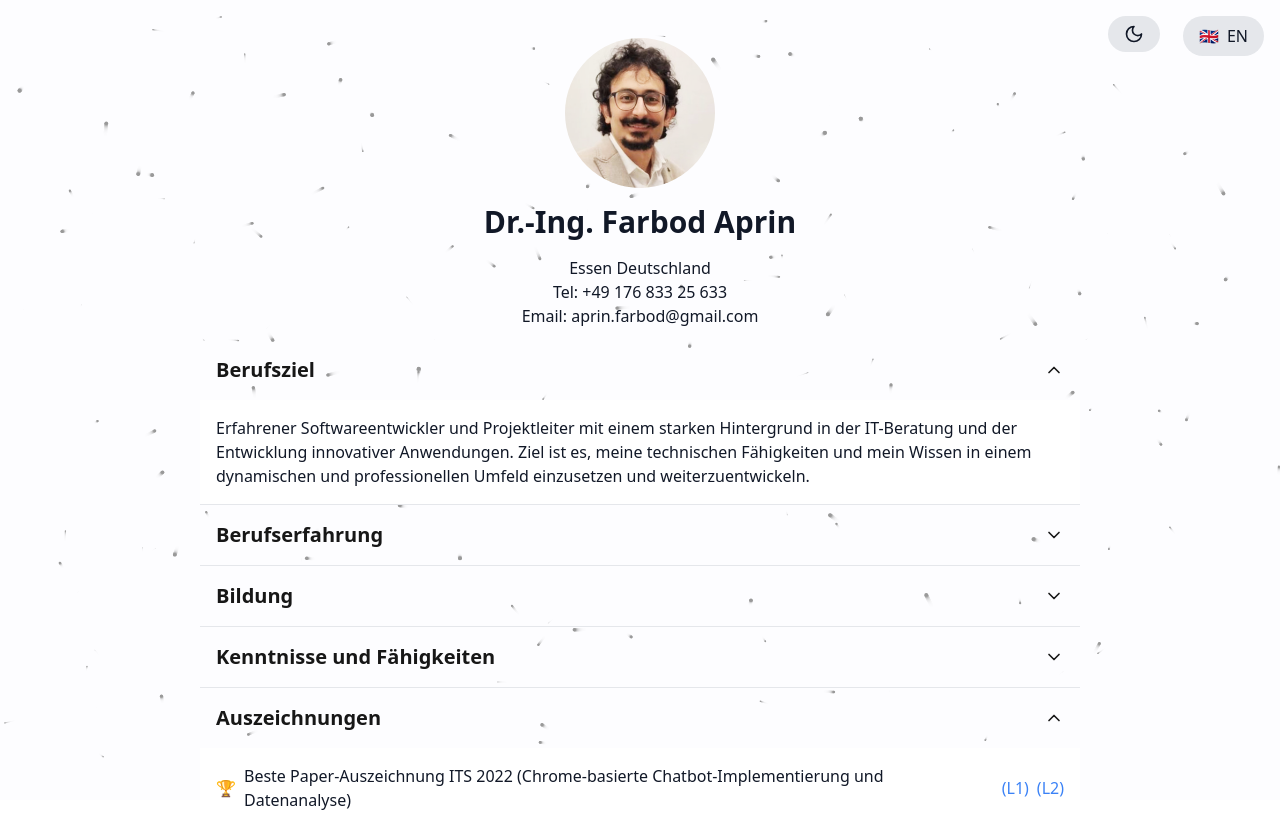
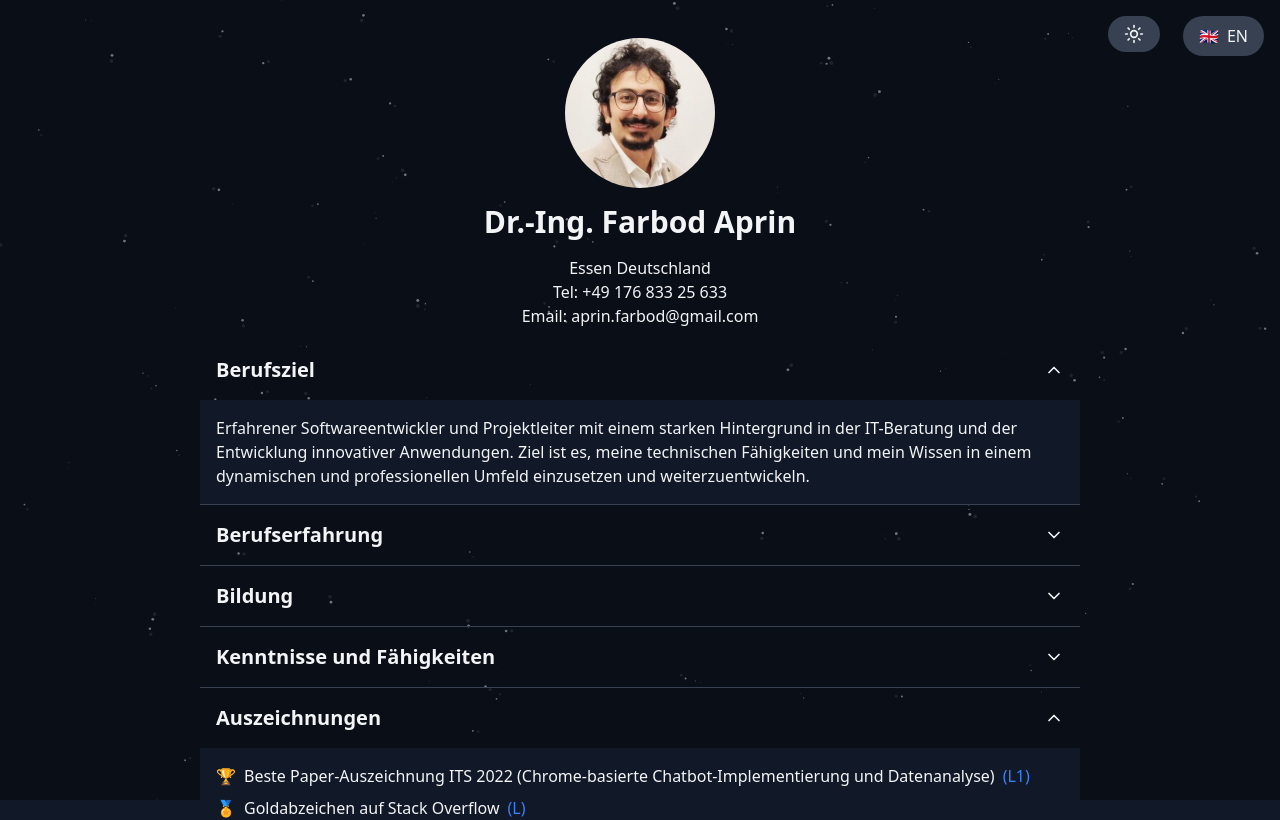
Before and after one commit to Farbod29/farbodAprinCV, a Next.js app: page / in a window 1280 px wide. Shown: the top 820 px of the page. Built offline with nearby package versions, Linux system fonts and the light colour scheme.

Commit message:
meke dark as defult mode
Signed-off-by: Farbod <aprin.farbod@gmail.com>

```diff
--- a/src/app/page.tsx
+++ b/src/app/page.tsx
@@ -111,10 +111,13 @@ export default function CVPage() {
   const { theme, setTheme } = useTheme();
   const [mounted, setMounted] = useState(false);
 
-  // Use useEffect to handle mounting
+  // Use useEffect to handle mounting and set default theme to dark
   useEffect(() => {
     setMounted(true);
-  }, []);
+    if (theme === 'system') {
+      setTheme('dark'); // Set default to dark mode
+    }
+  }, [theme, setTheme]);
 
   // Don't render anything until mounted
   if (!mounted) {
@@ -505,13 +508,6 @@ export default function CVPage() {
                   {' '}
                   (L1)
                 </a>
-                <a
-                  className="text-blue-500"
-                  href="https://stackoverflow.com/users/4752258/farbod-aprin"
-                >
-                  {' '}
-                  (L2)
-                </a>
               </li>
               <li className="flex items-center gap-2">
                 <span className="text-yellow-500">🏅</span>
--- a/src/components/GalaxyBackground.tsx
+++ b/src/components/GalaxyBackground.tsx
@@ -23,8 +23,8 @@ function GalaxyBackground() {
     const stars = Array.from({ length: 200 }, () => ({
       x: Math.random() * canvas.width,
       y: Math.random() * canvas.height,
-      size: Math.random() * 2,
-      speed: Math.random() * 0.5 + 0.1,
+      size: Math.random() * 1,
+      speed: Math.random() * 0.5 + 0.3,
       angle: Math.random() * Math.PI * 2,
     }));
 
@@ -49,11 +49,24 @@ function GalaxyBackground() {
           );
         }
 
+        // Draw a trail behind the star
+        ctx.fillStyle =
+          theme === 'dark' ? 'rgba(255, 255, 255, 0.2)' : 'rgba(0, 0, 0, 0.2)';
+        ctx.beginPath();
+        ctx.arc(
+          star.x - Math.cos(star.angle) * 5,
+          star.y - Math.sin(star.angle) * 5,
+          star.size * 2,
+          0,
+          Math.PI * 2
+        );
+        ctx.fill();
+
         star.x += Math.cos(star.angle) * star.speed;
         star.y += Math.sin(star.angle) * star.speed;
 
         ctx.beginPath();
-        ctx.arc(star.x, star.y, star.size, 0, Math.PI * 2);
+        ctx.arc(star.x, star.y, star.size * 1.5, 0, Math.PI * 2); // Make the star brighter
         ctx.fillStyle = theme === 'dark' ? '#FFFFFF' : 'black';
         ctx.fill();
       });
```
